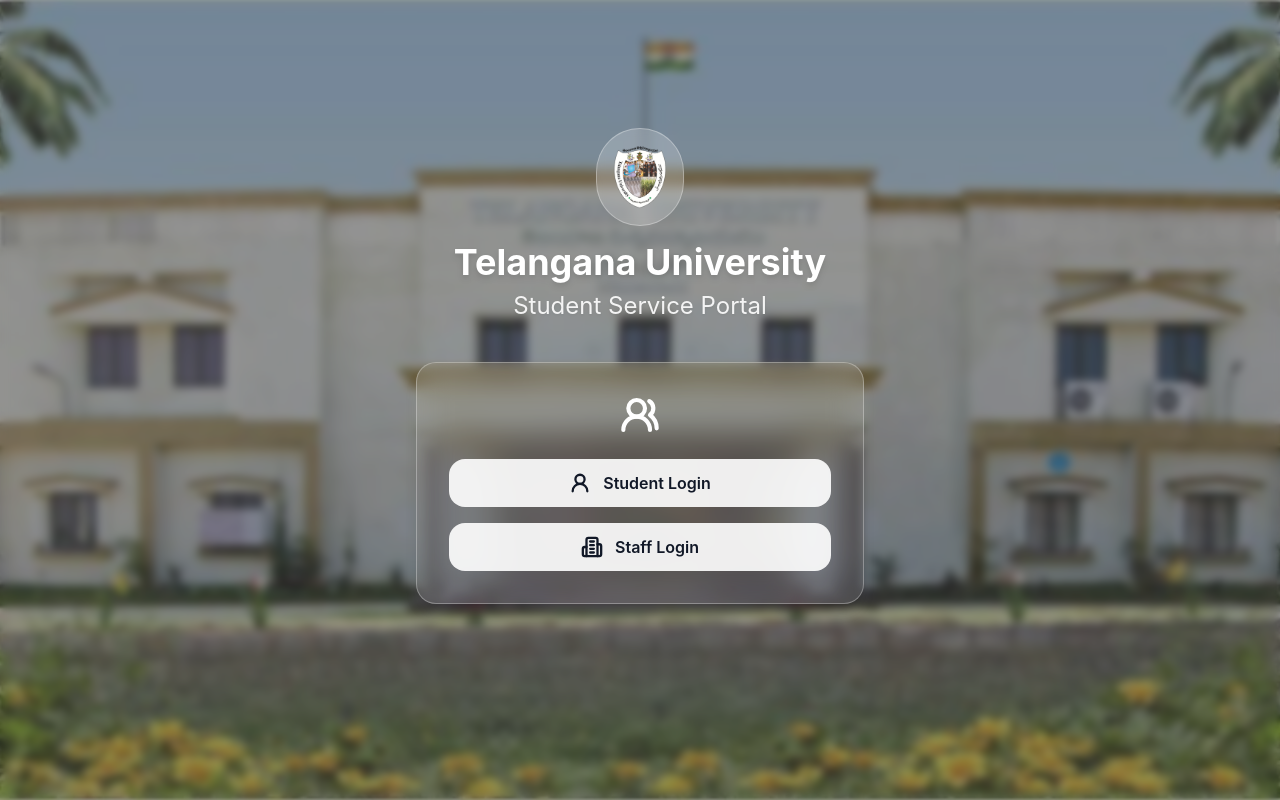
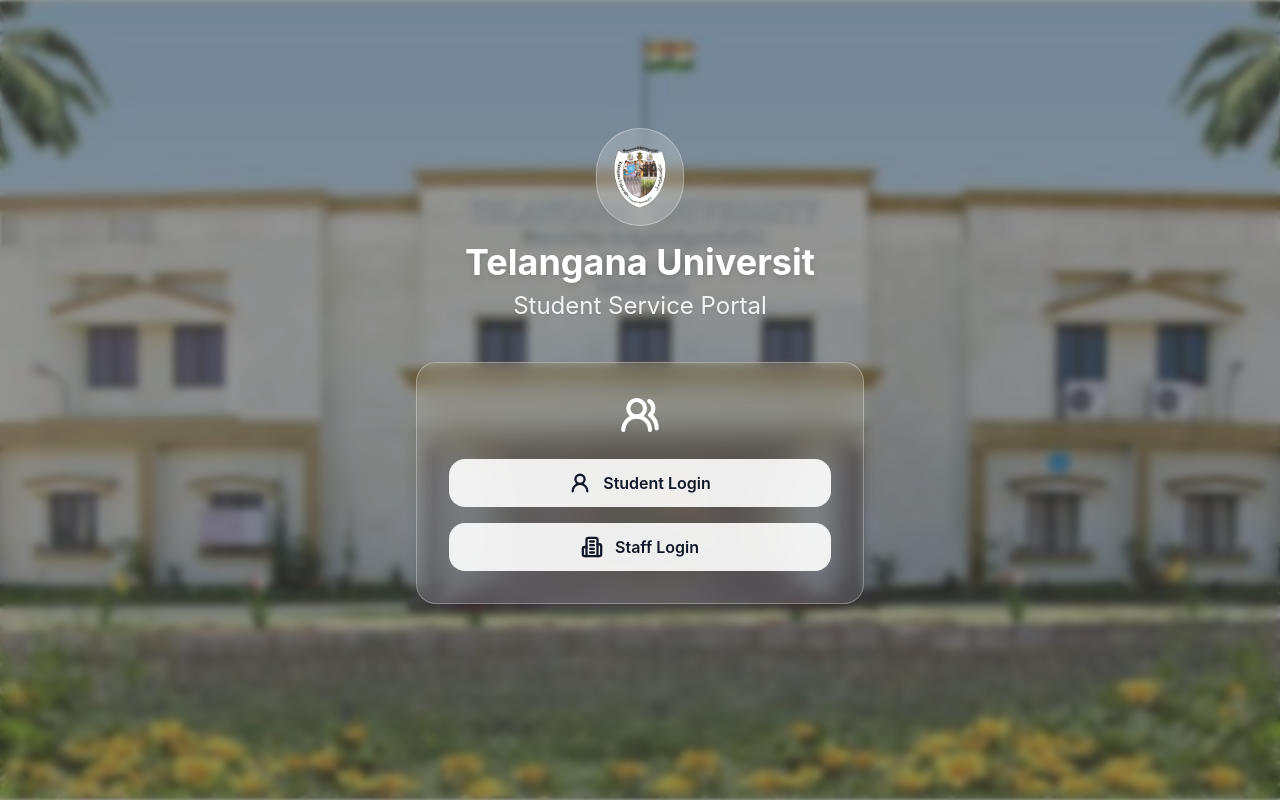
Before and after one commit to infinitethoughts7/tu-ssp, a React (Vite) app in the folder frontend/: page / in a window 1280 px wide. Built offline with nearby package versions, Linux system fonts and the light colour scheme; no server answers.

Commit message:
testing ci/cd

```diff
--- a/frontend/src/pages/HomePage.tsx
+++ b/frontend/src/pages/HomePage.tsx
@@ -27,7 +27,7 @@
         </div>
 
         <h1 className="text-3xl sm:text-4xl font-bold drop-shadow-md">
-          Telangana University
+          Telangana Universit
         </h1>
         <p className="text-lg sm:text-2xl text-white/90 mb-10 mt-2 drop-shadow-sm">
           Student Service Portal
```
